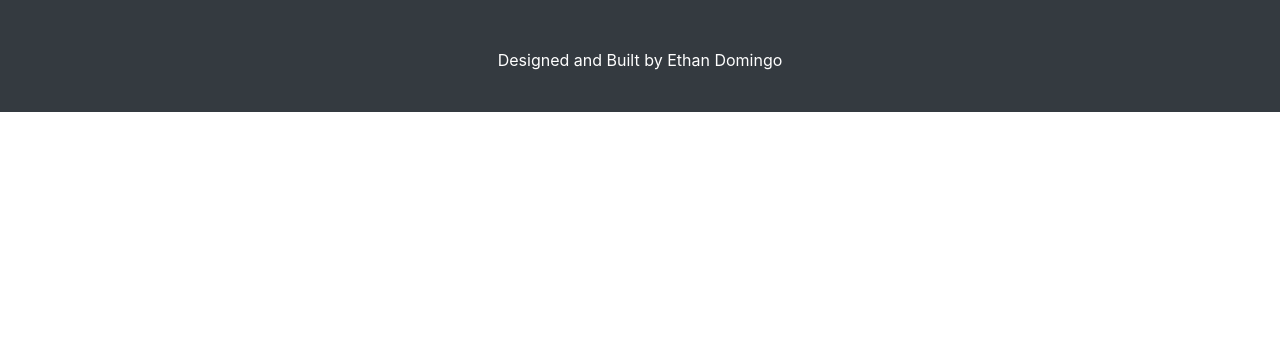
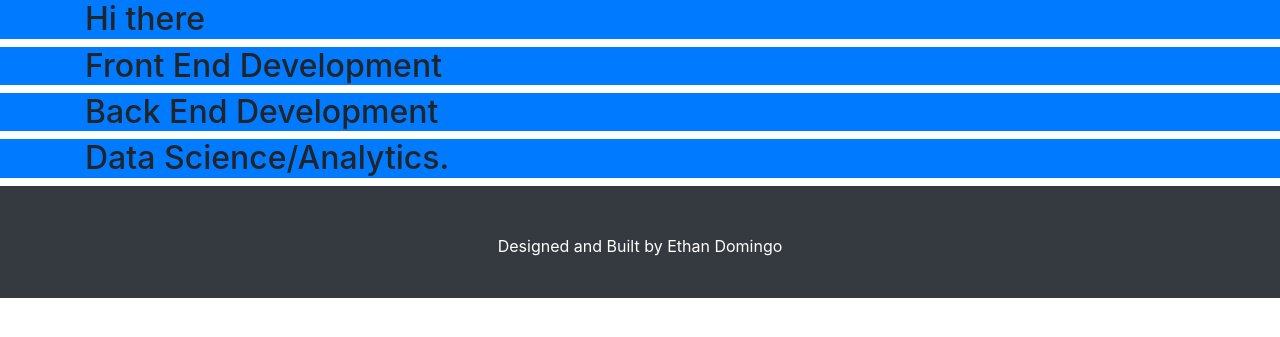
Before and after one commit to Eddysunday012/PersonalWebsite, a Django app: page / in a window 1280 px wide. Shown: the part 59-396 px from the top of the page. Run offline with Django 3.2, Linux system fonts and the light colour scheme; some libraries are stand-ins or nearby versions.

Commit message:
added different sections to home page

```diff
--- a/EthanD_website/base/templates/base/home.html
+++ b/EthanD_website/base/templates/base/home.html
@@ -5,5 +5,43 @@
 {% endblock title %}
 
 {% block content %}
+<section id="About" class="bg-primary ">
+    <div class="container">
+
+        <h2>Hi there</h2>
+
+
+    </div>
+    <!-- /.container-->
+</section>
+
+<section id="Front_End" class="bg-primary ">
+    <div class="container">
+
+        <h2>Front End Development</h2>
+
+    </div>
+    <!-- /.container-->
+</section>
+
+<section id="Back_End" class="bg-primary ">
+    <div class="container">
+
+        <h2>Back End Development</h2>
+
+
+    </div>
+    <!-- /.container-->
+</section>
+
+<section id="Data_Science" class="bg-primary ">
+    <div class="container">
+
+        <h2>Data Science/Analytics.</h2>
+
+
+    </div>
+    <!-- /.container-->
+</section>
 
 {% endblock content %}
```
